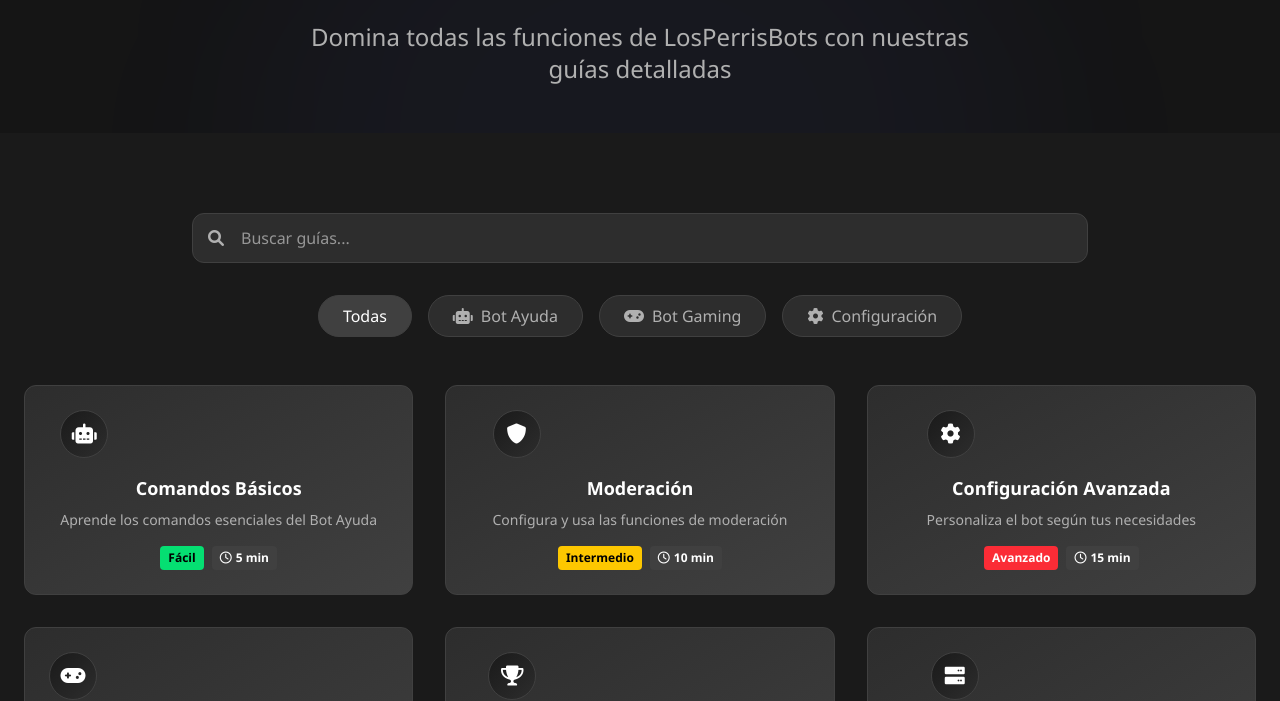
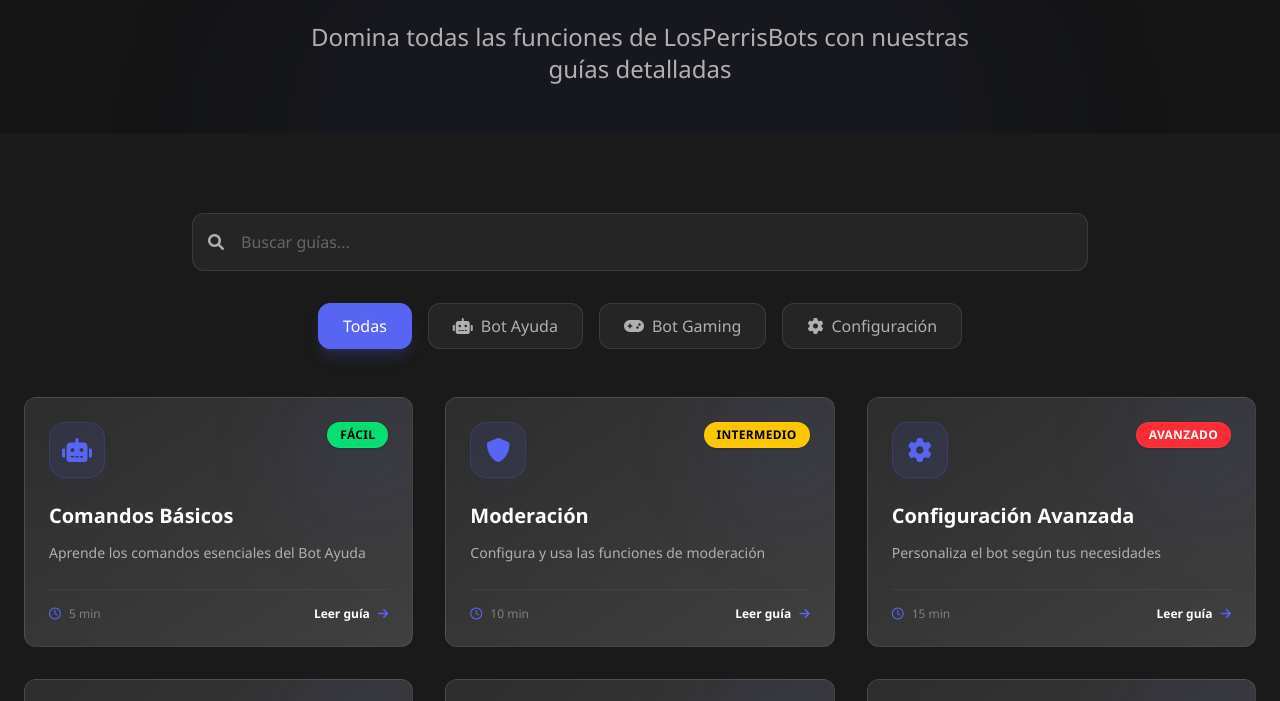
Before and after one commit to LosPerris/LosPerris, an Astro site: page /guias in a window 1280 px wide. Shown: the part 235-936 px from the top of the page. Built offline with nearby package versions, Linux system fonts and the light colour scheme; Astro itself is replaced by a stand-in of ours.

Commit message:
Cambios en Guias

```diff
--- a/src/components/guides/GuideCard.astro
+++ b/src/components/guides/GuideCard.astro
@@ -10,29 +10,55 @@ const { guide } = Astro.props;
 ---
 
 <Card
-    class="guide-card p-4 sm:p-6 bg-[#2d2d2d] rounded-xl border border-[#404040] hover:-translate-y-1 hover:shadow-lg transition-all cursor-pointer h-full flex flex-col items-center text-center group relative overflow-hidden"
+    class="guide-card group relative p-6 h-full bg-white/[0.03] hover:bg-white/[0.06] border border-white/10 hover:border-[#5865F2]/50 rounded-2xl transition-all duration-300 hover:-translate-y-1 hover:shadow-xl backdrop-blur-sm cursor-pointer overflow-hidden flex flex-col"
     data-category={guide.category}
     data-title={guide.title.toLowerCase()}
     data-description={guide.description.toLowerCase()}
     onclick={`openGuide('${guide.id}')`}
 >
     <div
-        class="w-12 h-12 bg-gradient-to-br from-[#1a1a1a] to-[#2d2d2d] rounded-full flex items-center justify-center mb-4 group-hover:scale-110 transition-transform duration-300 border border-[#404040]"
+        class="absolute -right-10 -top-10 w-32 h-32 bg-[#5865F2]/10 rounded-full blur-[50px] group-hover:bg-[#5865F2]/20 transition-colors"
     >
-        <i class={`${guide.icon} text-xl text-white`}></i>
     </div>
-    <h3 class="text-lg font-bold text-white mb-2">{guide.title}</h3>
-    <p class="text-[#b0b0b0] text-sm mb-4 line-clamp-2">{guide.description}</p>
-    <div class="flex flex-wrap justify-center gap-2 mt-auto">
+
+    <div class="relative z-10 flex items-start justify-between mb-6">
+        <div
+            class="w-14 h-14 rounded-2xl bg-[#5865F2]/10 flex items-center justify-center border border-[#5865F2]/20 group-hover:scale-110 group-hover:border-[#5865F2]/50 transition-all duration-300 shadow-lg shadow-[#5865F2]/5"
+        >
+            <i class={`${guide.icon} text-2xl text-[#5865F2]`}></i>
+        </div>
+
         <span
-            class={`${guide.difficultyColor} ${guide.difficultyTextColor} px-2 py-1 rounded text-xs font-bold`}
+            class={`${guide.difficultyColor} ${guide.difficultyTextColor} px-3 py-1 rounded-full text-xs font-bold border border-white/5 shadow-sm uppercase tracking-wide`}
         >
             {guide.difficulty}
         </span>
-        <span
-            class="bg-[#404040] text-white px-2 py-1 rounded text-xs font-bold"
+    </div>
+
+    <div class="relative z-10 flex-grow flex flex-col">
+        <h3
+            class="text-xl font-bold text-white mb-3 group-hover:text-[#5865F2] transition-colors line-clamp-1"
         >
-            <i class="far fa-clock mr-1"></i>{guide.time}
-        </span>
+            {guide.title}
+        </h3>
+        <p
+            class="text-[#b0b0b0] text-sm leading-relaxed line-clamp-2 mb-6 flex-grow"
+        >
+            {guide.description}
+        </p>
+
+        <div
+            class="flex items-center justify-between pt-4 border-t border-white/5 mt-auto"
+        >
+            <span class="flex items-center text-xs font-medium text-[#808080]">
+                <i class="far fa-clock mr-2 text-[#5865F2]"></i>
+                {guide.time}
+            </span>
+            <span
+                class="text-xs font-bold text-white group-hover:translate-x-1 transition-transform flex items-center"
+            >
+                Leer guía <i class="fas fa-arrow-right ml-2 text-[#5865F2]"></i>
+            </span>
+        </div>
     </div>
 </Card>
--- a/src/components/guides/GuideSearch.astro
+++ b/src/components/guides/GuideSearch.astro
@@ -4,15 +4,15 @@
 
 <div class="mb-12 max-w-4xl mx-auto">
     <div class="flex flex-col md:flex-row gap-4 mb-8">
-        <div class="flex-1 relative">
+        <div class="flex-1 relative group">
             <i
-                class="fas fa-search absolute left-4 top-1/2 -translate-y-1/2 text-[#b0b0b0]"
+                class="fas fa-search absolute left-4 top-1/2 -translate-y-1/2 text-[#b0b0b0] group-focus-within:text-[#5865F2] transition-colors"
             ></i>
             <input
                 type="text"
                 id="searchInput"
                 placeholder="Buscar guías..."
-                class="w-full bg-[#2d2d2d] text-white pl-12 pr-6 py-3 rounded-xl border border-[#404040] focus:border-white focus:outline-none transition-colors"
+                class="w-full bg-white/5 text-white pl-12 pr-6 py-4 rounded-xl border border-white/10 focus:border-[#5865F2]/50 focus:bg-white/10 focus:outline-none transition-all placeholder:text-[#666]"
             />
         </div>
     </div>
@@ -22,25 +22,26 @@
         id="filterButtons"
     >
         <button
-            class="filter-btn active px-6 py-2 rounded-full border border-[#404040] bg-[#404040] text-white hover:bg-[#505050] transition-colors cursor-pointer data-[active=true]:bg-white data-[active=true]:text-black"
+            class="filter-btn active px-6 py-2.5 rounded-xl border border-white/10 bg-white/5 text-white hover:bg-white/10 transition-all cursor-pointer data-[active=true]:bg-[#5865F2] data-[active=true]:border-[#5865F2] data-[active=true]:text-white data-[active=true]:shadow-lg data-[active=true]:shadow-[#5865F2]/20 shadow-sm"
             data-filter="all"
+            data-active="true"
         >
             Todas
         </button>
         <button
-            class="filter-btn px-6 py-2 rounded-full border border-[#404040] bg-[#2d2d2d] text-[#b0b0b0] hover:bg-[#404040] hover:text-white transition-colors cursor-pointer"
+            class="filter-btn px-6 py-2.5 rounded-xl border border-white/10 bg-white/5 text-[#b0b0b0] hover:bg-white/10 hover:text-white transition-all cursor-pointer hover:-translate-y-0.5"
             data-filter="bot-ayuda"
         >
             <i class="fas fa-robot mr-2"></i>Bot Ayuda
         </button>
         <button
-            class="filter-btn px-6 py-2 rounded-full border border-[#404040] bg-[#2d2d2d] text-[#b0b0b0] hover:bg-[#404040] hover:text-white transition-colors cursor-pointer"
+            class="filter-btn px-6 py-2.5 rounded-xl border border-white/10 bg-white/5 text-[#b0b0b0] hover:bg-white/10 hover:text-white transition-all cursor-pointer hover:-translate-y-0.5"
             data-filter="bot-gaming"
         >
             <i class="fas fa-gamepad mr-2"></i>Bot Gaming
         </button>
         <button
-            class="filter-btn px-6 py-2 rounded-full border border-[#404040] bg-[#2d2d2d] text-[#b0b0b0] hover:bg-[#404040] hover:text-white transition-colors cursor-pointer"
+            class="filter-btn px-6 py-2.5 rounded-xl border border-white/10 bg-white/5 text-[#b0b0b0] hover:bg-white/10 hover:text-white transition-all cursor-pointer hover:-translate-y-0.5"
             data-filter="configuracion"
         >
             <i class="fas fa-cog mr-2"></i>Configuración
@@ -84,11 +85,11 @@
     filterButtons.forEach((btn) => {
         btn.addEventListener("click", () => {
             filterButtons.forEach((b) => {
-                b.classList.remove("active", "bg-[#404040]", "text-white");
-                b.classList.add("bg-[#2d2d2d]", "text-[#b0b0b0]");
+                b.removeAttribute("data-active");
+                b.classList.remove("active");
                 if (b === btn) {
-                    b.classList.add("active", "bg-[#404040]", "text-white");
-                    b.classList.remove("bg-[#2d2d2d]", "text-[#b0b0b0]");
+                    b.setAttribute("data-active", "true");
+                    b.classList.add("active");
                 }
             });
 
--- a/src/layouts/Layout.astro
+++ b/src/layouts/Layout.astro
@@ -29,7 +29,7 @@ const {
             content="LosPerris - Real - Página Oficial. Bots para Discord con moderación avanzada y gaming completo."
         />
         <meta name="viewport" content="width=device-width, initial-scale=1.0" />
-        <link rel="icon" type="image/x-icon" href="/favicon.ico" />
+        <link rel="icon" type="image/webp" href="/icon.webp" />
         <meta name="generator" content={Astro.generator} />
         <link
             href="https://cdnjs.cloudflare.com/ajax/libs/font-awesome/6.0.0/css/all.min.css"
```
Also changed, not shown: public/icon.webp (added).
